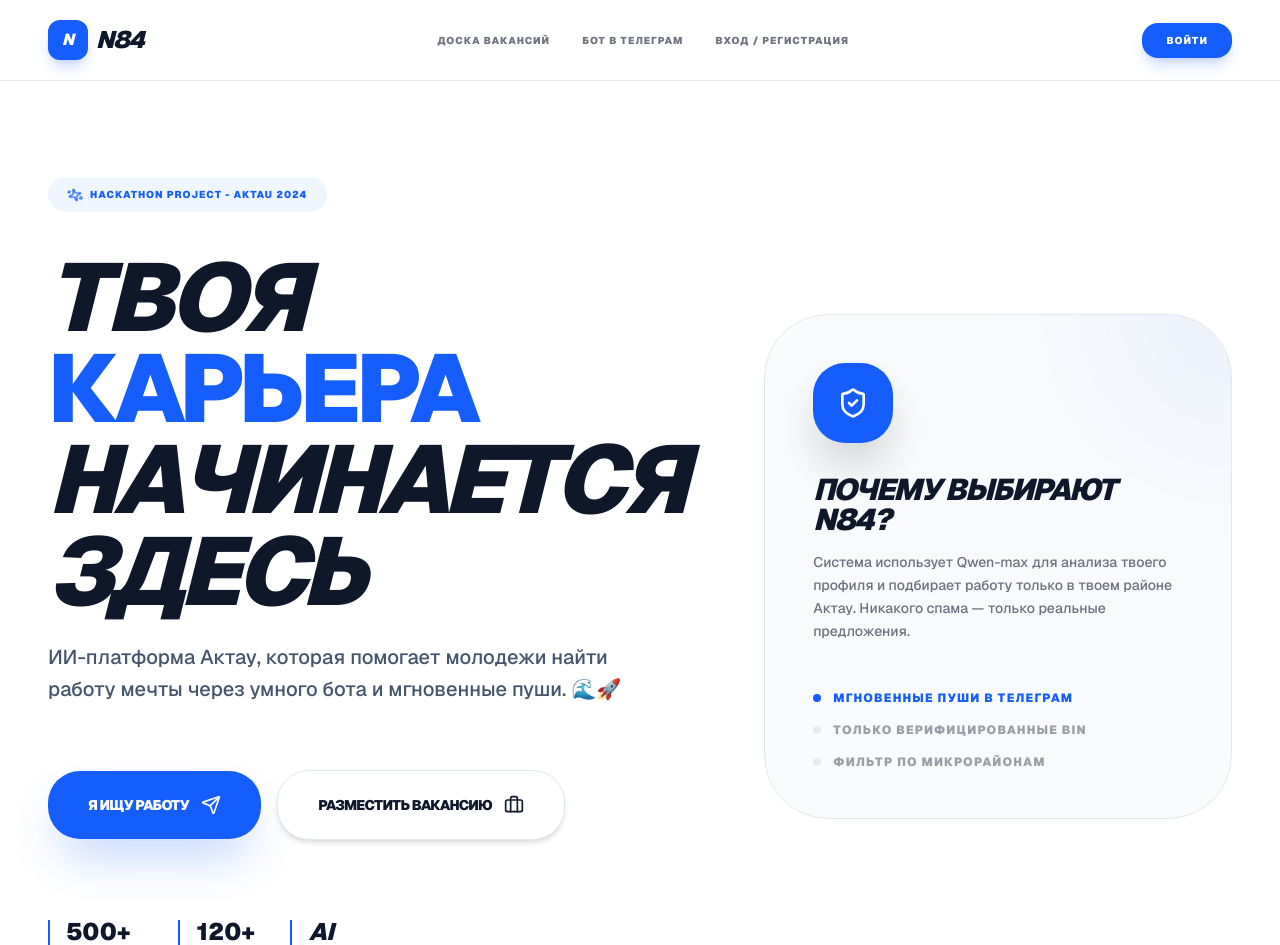
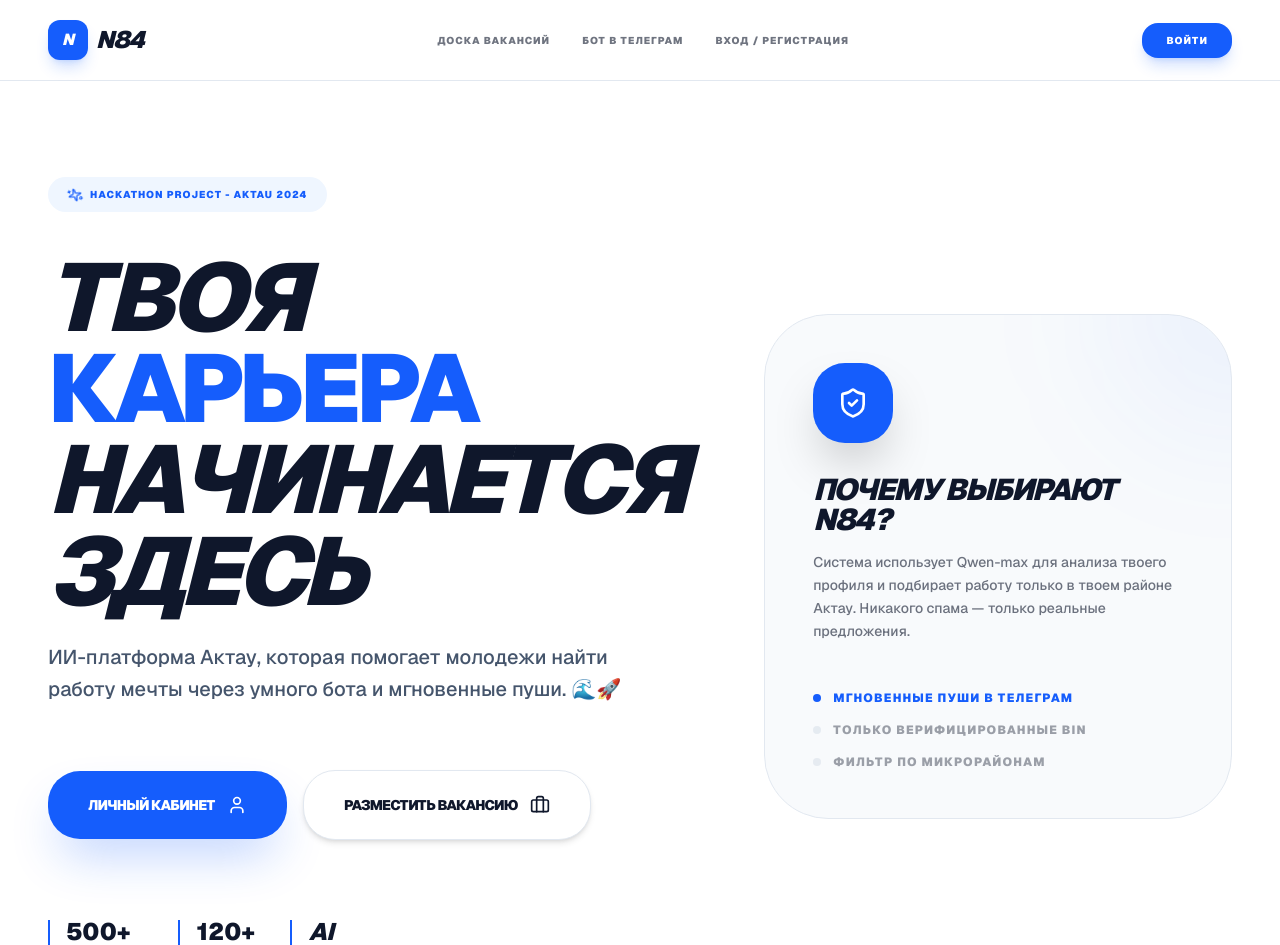
Before and after one commit to orkendebate-droid/N84, a Next.js app: page / in a window 1280 px wide. Shown: the top 945 px of the page. Built offline with nearby package versions, Linux system fonts and the light colour scheme.

Commit message:
style: updated main CTAs to focus on personal cabinet and fixed imports

```diff
--- a/src/app/page.tsx
+++ b/src/app/page.tsx
@@ -1,7 +1,7 @@
 'use client'
 
 import { useState, useEffect } from 'react'
-import { Briefcase, Users, Bot, ArrowRight, Send, ShieldCheck, TrendingUp, Globe, Sparkles, MessageSquare, ChevronRight } from "lucide-react";
+import { Briefcase, Users, Bot, ArrowRight, Send, ShieldCheck, TrendingUp, Globe, Sparkles, MessageSquare, ChevronRight, User } from "lucide-react";
 import Link from 'next/link'
 
 export default function Home() {
@@ -67,9 +67,9 @@ export default function Home() {
             </div>
 
             <div className="flex flex-col sm:flex-row items-center justify-center lg:justify-start gap-4 pt-6">
-                <a href="https://t.me/SauraN84_bot" target="_blank" className="w-full sm:w-auto bg-blue-600 text-white px-10 py-6 rounded-[2rem] font-black text-sm uppercase tracking-tighter flex items-center justify-center gap-3 shadow-2xl shadow-blue-600/30 hover:scale-[1.03] active:scale-95 transition-all group">
-                   Я ИЩУ РАБОТУ <Send size={20} className="group-hover:translate-x-1 group-hover:-translate-y-1 transition-transform" />
-                </a>
+                <Link href="/login" className="w-full sm:w-auto bg-blue-600 text-white px-10 py-6 rounded-[2rem] font-black text-sm uppercase tracking-tighter flex items-center justify-center gap-3 shadow-2xl shadow-blue-600/30 hover:scale-[1.03] active:scale-95 transition-all group">
+                   ЛИЧНЫЙ КАБИНЕТ <User size={20} className="group-hover:rotate-12 transition-transform" />
+                </Link>
                 <Link href="/login" className="w-full sm:w-auto bg-white dark:bg-zinc-900 border border-slate-200 dark:border-zinc-800 px-10 py-6 rounded-[2rem] font-black text-sm uppercase tracking-tighter flex items-center justify-center gap-3 shadow-md hover:border-blue-600 transition-all">
                    РАЗМЕСТИТЬ ВАКАНСИЮ <Briefcase size={20} />
                 </Link>
```
